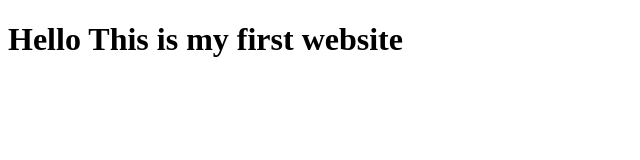
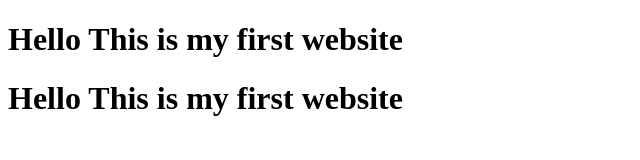
Before and after one commit to ankitshahi225/Ankit_portfilio, a plain HTML site: page index.html in a window 1280 px wide. Shown: the whole page, without its empty margins (0-640 px from the left). Drawn offline with Linux system fonts and the light colour scheme.

Commit message:
Update index.html

```diff
--- a/index.html
+++ b/index.html
@@ -7,6 +7,7 @@
 </head>
 <body>
 	<h1>Hello This is my first website</h1>
+	<h1>Hello This is my first website</h1>
 
 </body>
 </html>
```
